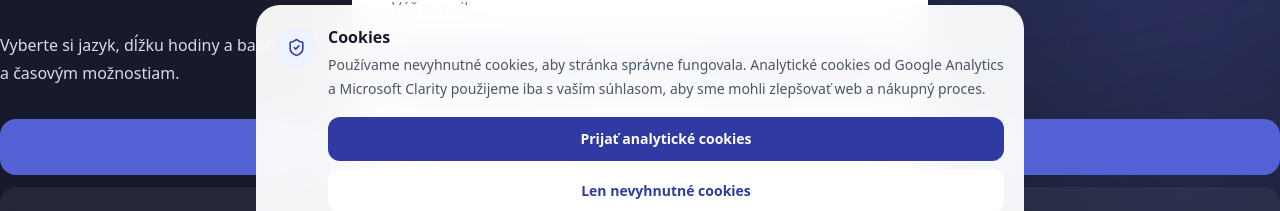
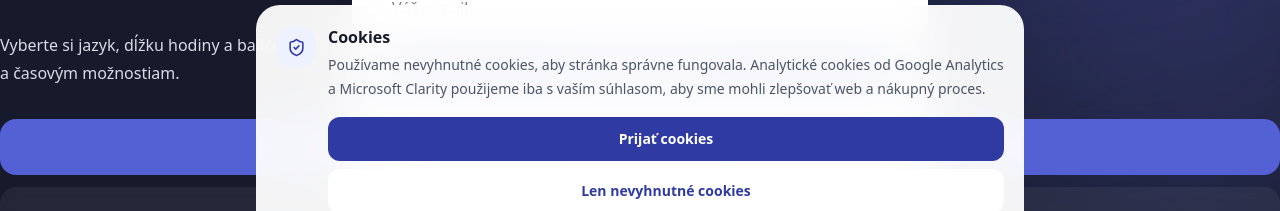
Before and after one commit to 505hits/mundus, a Next.js app: page / in a window 1280 px wide. Shown: the part 518-729 px from the top of the page. Built offline with nearby package versions, Linux system fonts and the light colour scheme; no server answers.

Commit message:
Simplify cookie accept button label

```diff
--- a/src/components/AnalyticsConsentBanner.tsx
+++ b/src/components/AnalyticsConsentBanner.tsx
@@ -25,7 +25,7 @@ export default function AnalyticsConsentBanner(){
 
         <div className="mt-4 flex flex-col gap-2 sm:flex-row sm:flex-wrap">
           <button onClick={()=>choose("granted")} className="rounded-xl bg-[#2F3AA2] px-4 py-3 text-sm font-semibold text-white transition hover:bg-[#252E82]">
-            {sk?"Prijať analytické cookies":"Accept analytics"}
+            {sk?"Prijať cookies":"Accept cookies"}
           </button>
           <button onClick={()=>choose("denied")} className="rounded-xl border border-[#DDE2FB] bg-white px-4 py-3 text-sm font-semibold text-[#2F3AA2] transition hover:bg-[#F5F6FF]">
             {sk?"Len nevyhnutné cookies":"Essential only"}
```
